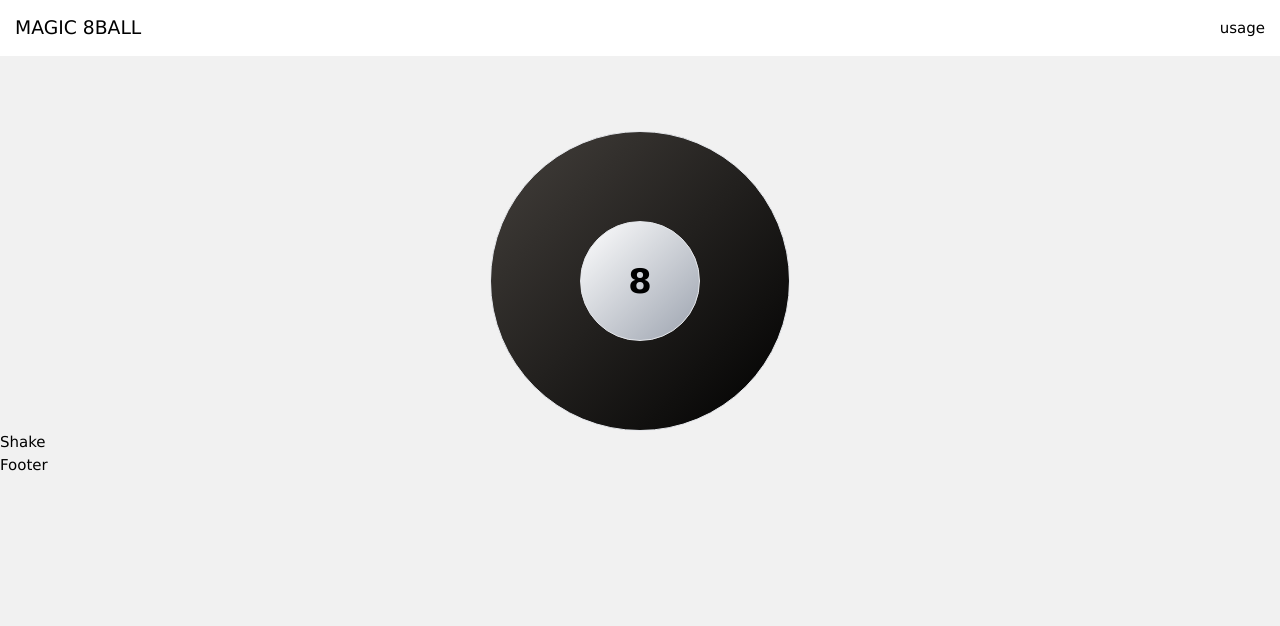
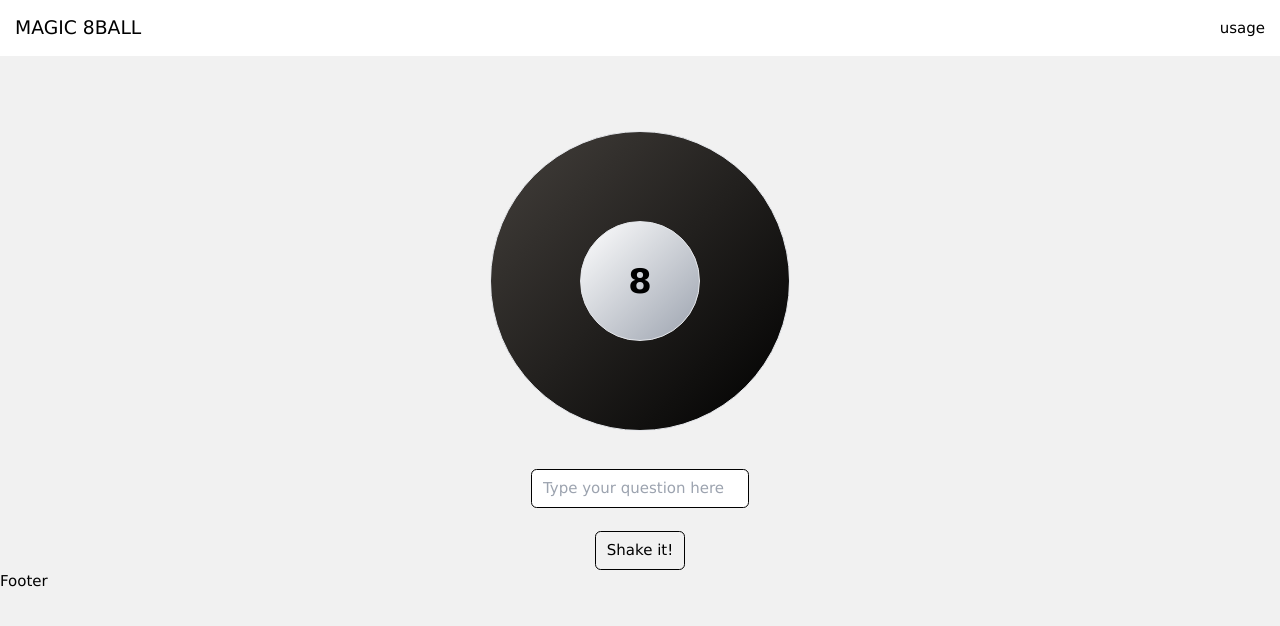
Before and after one commit to handeDan/magic_8ball, a React (Vite) app: page / in a window 1280 px wide. Shown: the top 626 px of the page. Built offline with nearby package versions, Linux system fonts and the light colour scheme.

Commit message:
Shake and Ball components

```diff
--- a/src/App.jsx
+++ b/src/App.jsx
@@ -1,4 +1,4 @@
-import React from "react";
+import React, { useState } from "react";
 import Header from "./components/Header";
 import Ball from "./components/Ball";
 import Shake from "./components/Shake";
@@ -6,11 +6,19 @@ import Footer from "./components/Footer";
 import "../index.css";
 
 function App() {
+  const [isShaking, setIsShaking] = useState(false);
+  const handleClick = () => {
+    // Animasyonu başlat
+    setIsShaking(true);
+    // Animasyon tamamlandıktan sonra durdur
+    setTimeout(() => setIsShaking(false), 1500); // animasyon süresi 500ms
+  };
+
   return (
     <div>
       <Header />
-      <Ball />
-      <Shake />
+      <Ball handleClick={handleClick} isShaking={isShaking} />
+      <Shake handleClick={handleClick} isShaking={isShaking} />
       <Footer />
     </div>
   );
--- a/src/components/Ball.jsx
+++ b/src/components/Ball.jsx
@@ -1,14 +1,6 @@
-import React, { useState } from "react";
+import React from "react";
 
-function Ball() {
-  const [isShaking, setIsShaking] = useState(false);
-  const handleClick = () => {
-    // Animasyonu başlat
-    setIsShaking(true);
-    // Animasyon tamamlandıktan sonra durdur
-    setTimeout(() => setIsShaking(false), 1500); // animasyon süresi 500ms
-  };
-
+function Ball({ handleClick, isShaking }) {
   return (
     <div className="flex justify-center items-center mt-20">
       <div
--- a/src/components/Shake.jsx
+++ b/src/components/Shake.jsx
@@ -1,9 +1,46 @@
-import React from 'react'
+import React, { useState } from "react";
 
-function Shake() {
+function Shake({ handleClick }) {
+  const [question, setQuestion] = useState(""); // Kullanıcı sorusunu tutar
+  const [submitQuestion, setSubmitQuestion] = useState(""); // Submit edilen soruyu tutar
+
+  const handleSubmit = (e) => {
+    e.preventDefault(); // Form submit olduğunda sayfa yenilenmesin
+    setSubmitQuestion(question);
+    setQuestion("");
+  };
+
   return (
-    <div>Shake</div>
-  )
+    <div>
+      <form
+        onSubmit={handleSubmit}
+        className="flex justify-center items-center flex-col mt-10"
+      >
+        <input
+          type="text"
+          placeholder="Type your question here"
+          value={question}
+          onChange={(e) => setQuestion(e.target.value)}
+          className="border rounded-md border-black px-3 py-2"
+        />
+        <br />
+        <button
+          type="submit"
+          onClick={handleClick}
+          className="border rounded-md border-black px-3 py-2"
+        >
+          Shake it!
+        </button>
+        <div>
+          {submitQuestion && (
+            <div className="mt-4 p-2 border rounded-md bg-gray-200">
+              <strong>Your Question:</strong> {submitQuestion}
+            </div>
+          )}
+        </div>
+      </form>
+    </div>
+  );
 }
 
-export default Shake
+export default Shake;
--- a/tailwind.config.js
+++ b/tailwind.config.js
@@ -6,15 +6,43 @@ module.exports = {
   theme: {
     extend: {
       animation: {
-        shake: "shake 0.2s ease-in-out",
+        shake: "shake 0.7s ease-in-out",
       },
       keyframes: {
         shake: {
-          "0%": { transform: "rotate(30deg)" },
-          "25%": { transform: "rotate(3deg)" },
-          "50%": { transform: "rotate(0deg)" },
-          "75%": { transform: "rotate(-3deg)" },
-          "100%": { transform: "rotate(-30deg)" },
+          "0%": {
+            transform: "translateX(0) translateY(0)", // Başlangıçta duruş
+          },
+          "10%": {
+            transform: "translateX(-10px) translateY(10px)", // Eşit hareket
+          },
+          "20%": {
+            transform: "translateX(10px) translateY(-10px)", // Eşit hareket
+          },
+          "30%": {
+            transform: "translateX(-10px) translateY(10px)", // Eşit hareket
+          },
+          "40%": {
+            transform: "translateX(10px) translateY(-10px)", // Eşit hareket
+          },
+          "50%": {
+            transform: "translateX(-10px) translateY(10px)", // Eşit hareket
+          },
+          "60%": {
+            transform: "translateX(10px) translateY(-10px)", // Eşit hareket
+          },
+          "70%": {
+            transform: "translateX(-10px) translateY(10px)", // Eşit hareket
+          },
+          "80%": {
+            transform: "translateX(10px) translateY(-10px)", // Eşit hareket
+          },
+          "90%": {
+            transform: "translateX(-5px) translateY(5px)", // Küçük hareket
+          },
+          "100%": {
+            transform: "translateX(0) translateY(0)", // Geri duruş
+          },
         },
       },
     },
```
